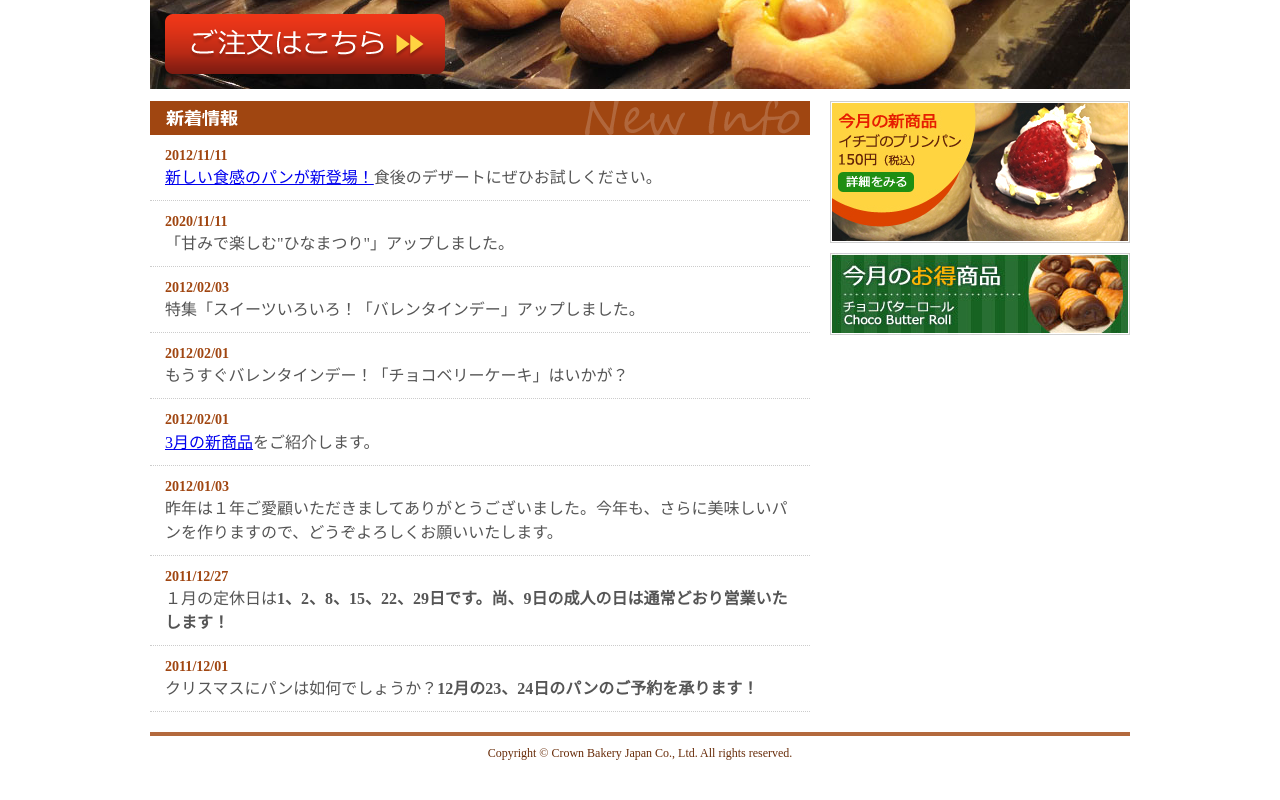
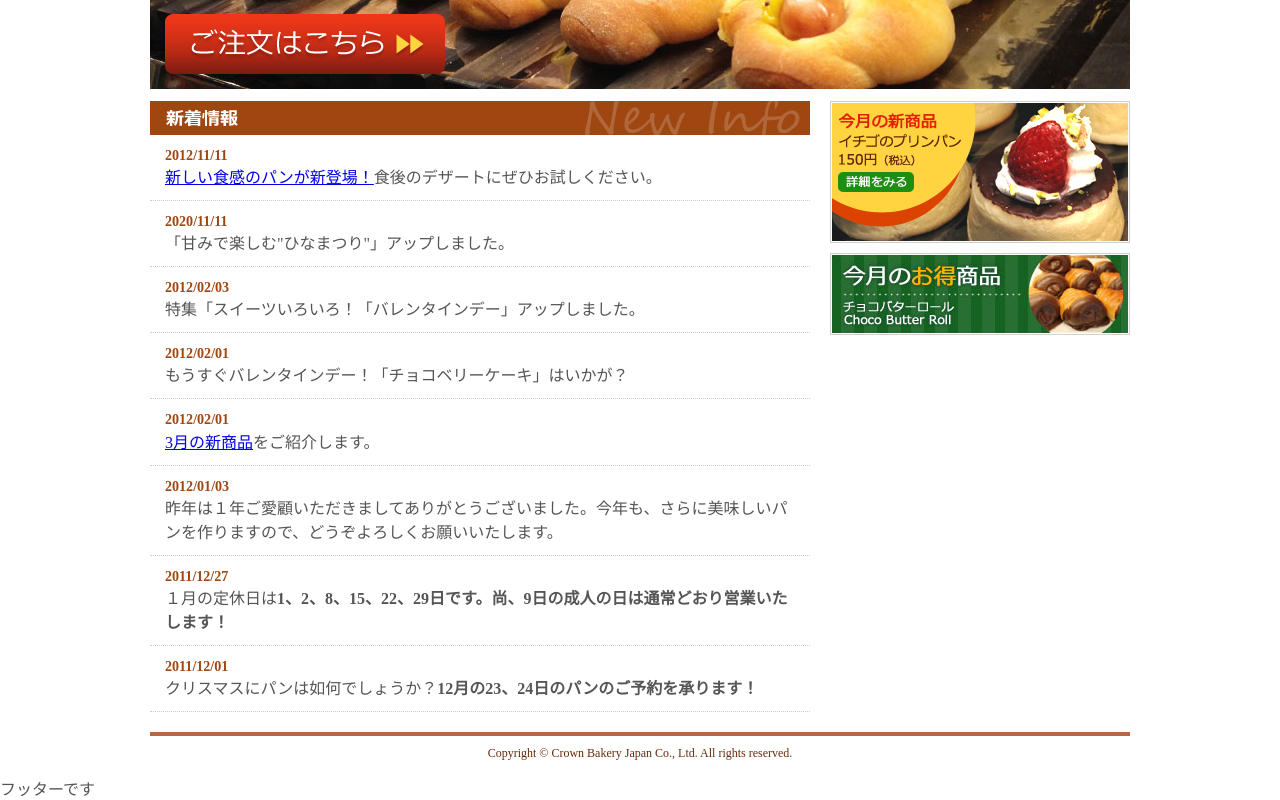
Before and after one commit to jpnoriko/bakery, a plain HTML site: page index.html in a window 1280 px wide. Shown: the part 385-1185 px from the top of the page. Before the commit the page ends 1161 px from the top, so only its background shows below. Drawn offline with Linux system fonts and the light colour scheme.

Commit message:
トップページにフッターを追加

```diff
--- a/index.html
+++ b/index.html
@@ -56,5 +56,8 @@
         <p>Copyright &copy; Crown Bakery Japan Co., Ltd. All rights reserved.</p>
     </div>
 </div>
+<footer>
+    フッターです
+</footer>
 </body>
 </html>
```
